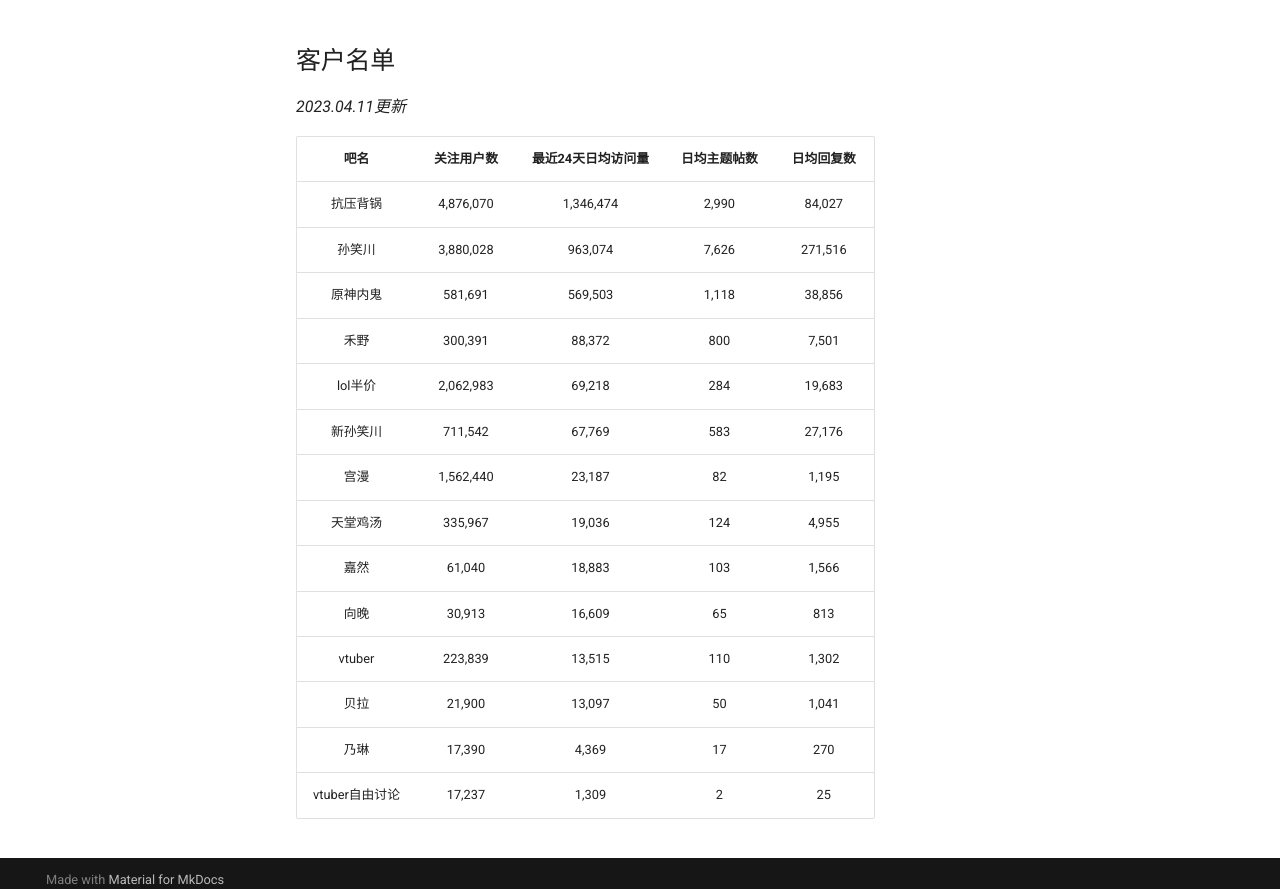
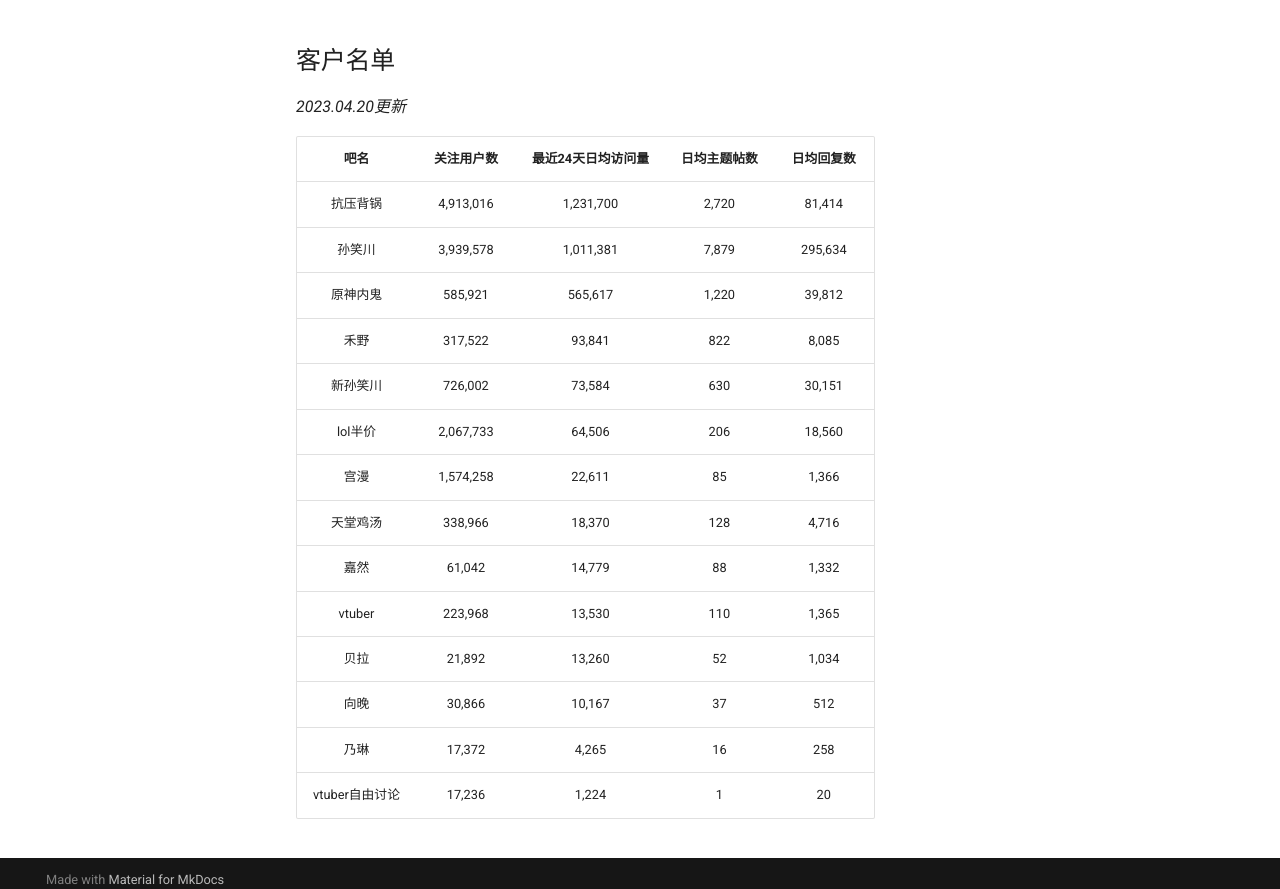
Before and after one commit to lumina37/aiotieba-reviewer, an MkDocs documentation site: the page built from docs/index.md, in a window 1280 px wide and 1400 px high, scrolled down 344 px. Shown: the part 497-1386 px from the top of the window. Built offline with MkDocs 1.6.1 and Material for MkDocs 9.7.7, drawn with Linux system fonts in a browser that asks for light colours; comment, search, counter and statistics services are not loaded.

```diff
--- a/docs/index.md
+++ b/docs/index.md
@@ -25,21 +25,21 @@ pip install .
 
 ## 客户名单
 
-*2023.04.11更新*
+*2023.04.20更新*
 
 |      吧名      | 关注用户数 | 最近24天日均访问量 | 日均主题帖数 | 日均回复数 |
 | :------------: | :--------: | :----------------: | :----------: | :--------: |
-|    抗压背锅    | 4,876,070  |     1,346,474      |    2,990     |   84,027   |
-|     孙笑川     | 3,880,028  |      963,074       |    7,626     |  271,516   |
-|    原神内鬼    |  581,691   |      569,503       |    1,118     |   38,856   |
-|      禾野      |  300,391   |       88,372       |     800      |   7,501    |
-|    lol半价     | 2,062,983  |       69,218       |     284      |   19,683   |
-|    新孙笑川    |  711,542   |       67,769       |     583      |   27,176   |
-|      宫漫      | 1,562,440  |       23,187       |      82      |   1,195    |
-|    天堂鸡汤    |  335,967   |       19,036       |     124      |   4,955    |
-|      嘉然      |   61,040   |       18,883       |     103      |   1,566    |
-|      向晚      |   30,913   |       16,609       |      65      |    813     |
-|     vtuber     |  223,839   |       13,515       |     110      |   1,302    |
-|      贝拉      |   21,900   |       13,097       |      50      |   1,041    |
-|      乃琳      |   17,390   |       4,369        |      17      |    270     |
-| vtuber自由讨论 |   17,237   |       1,309        |      2       |     25     |
+|    抗压背锅    | 4,913,016  |     1,231,700      |    2,720     |   81,414   |
+|     孙笑川     | 3,939,578  |     1,011,381      |    7,879     |  295,634   |
+|    原神内鬼    |  585,921   |      565,617       |    1,220     |   39,812   |
+|      禾野      |  317,522   |       93,841       |     822      |   8,085    |
+|    新孙笑川    |  726,002   |       73,584       |     630      |   30,151   |
+|    lol半价     | 2,067,733  |       64,506       |     206      |   18,560   |
+|      宫漫      | 1,574,258  |       22,611       |      85      |   1,366    |
+|    天堂鸡汤    |  338,966   |       18,370       |     128      |   4,716    |
+|      嘉然      |   61,042   |       14,779       |      88      |   1,332    |
+|     vtuber     |  223,968   |       13,530       |     110      |   1,365    |
+|      贝拉      |   21,892   |       13,260       |      52      |   1,034    |
+|      向晚      |   30,866   |       10,167       |      37      |    512     |
+|      乃琳      |   17,372   |       4,265        |      16      |    258     |
+| vtuber自由讨论 |   17,236   |       1,224        |      1       |     20     |
```
Also changed, not shown: README.md (+15 -15 lines).
